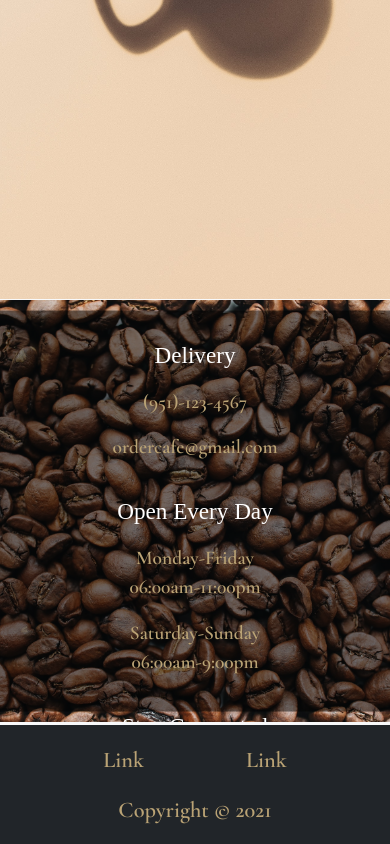
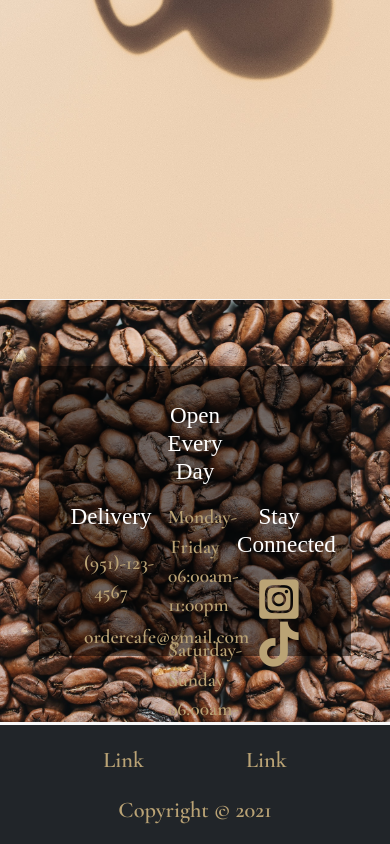
Before and after one commit to franny7/pinchecafe, a React (Create React App) app: page / in a window 390 px wide. Shown: the part 621-1465 px from the top of the page. Built offline with nearby package versions, Linux system fonts and the light colour scheme; a web font is replaced by a local one.

Commit message:
add height media query

```diff
--- a/src/Components/Footer/Footer.css
+++ b/src/Components/Footer/Footer.css
@@ -67,3 +67,22 @@
     padding: 5px 0;
   }
 }
+
+@media screen and (max-height: 1105px) {
+  #footer {
+    font-size: 15px;
+  }
+
+  .footer-floater {
+    width: 80%;
+    height: 290px;
+  }
+
+  .floater-div {
+    display: inline-block;
+    width: 30%;
+    margin: 0;
+    padding: 10px 0;
+    vertical-align: middle;
+  }
+}
```
